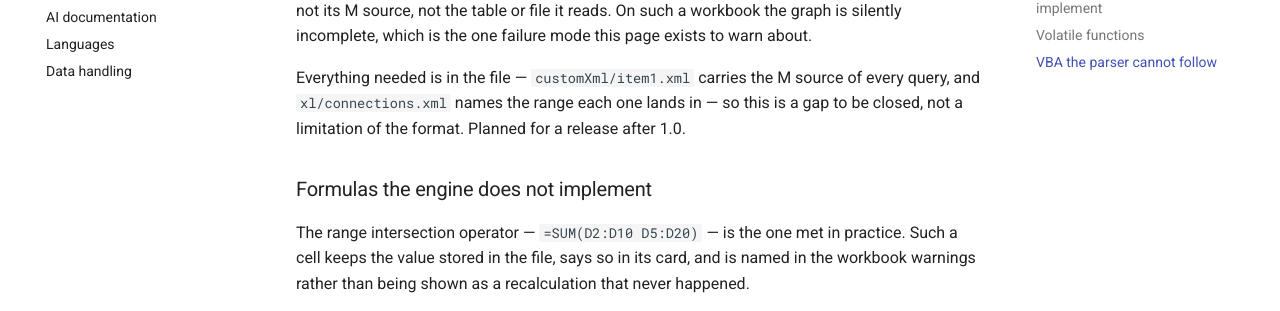
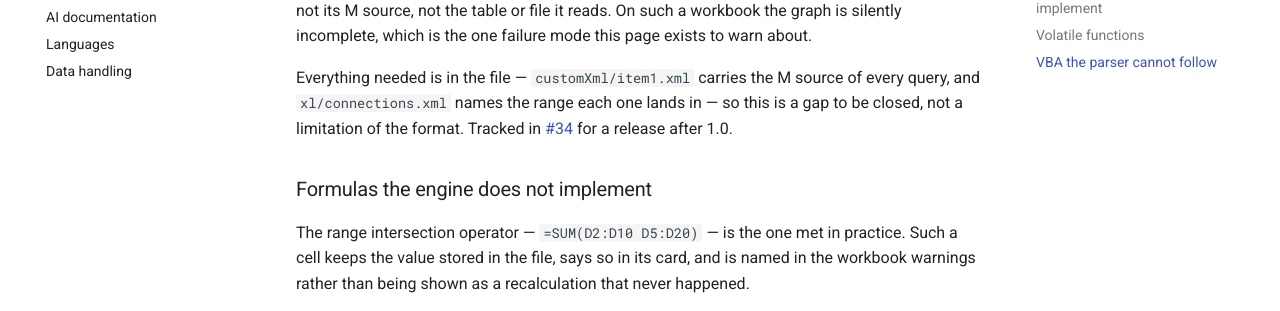
Before and after one commit to auspect/linexcel, an MkDocs documentation site: the page built from docs/guide/coverage.md, in a window 1280 px wide and 900 px high, scrolled down 1083 px. Shown: the part 226-537 px from the top of the window. Built offline with MkDocs 1.6.1 and Material for MkDocs 9.7.7, drawn with Linux system fonts in a browser that asks for light colours; comment, search, counter and statistics services are not loaded.

Commit message:
docs: point the Power Query gap at the issue tracking it
The coverage page said "planned" because there was nothing to link to.
There is now.

Co-Authored-By: Claude Opus 5 <noreply@anthropic.com>

```diff
--- a/docs/guide/coverage.md
+++ b/docs/guide/coverage.md
@@ -40,8 +40,8 @@ failure mode this page exists to warn about.
 
 Everything needed is in the file — `customXml/item1.xml` carries the M source of
 every query, and `xl/connections.xml` names the range each one lands in — so
-this is a gap to be closed, not a limitation of the format. Planned for a
-release after 1.0.
+this is a gap to be closed, not a limitation of the format. Tracked in
+[#34](https://github.com/auspect/linexcel/issues/34) for a release after 1.0.
 
 ### Formulas the engine does not implement
 
```
Also changed, not shown: CHANGELOG.md (+2 -1 lines).
